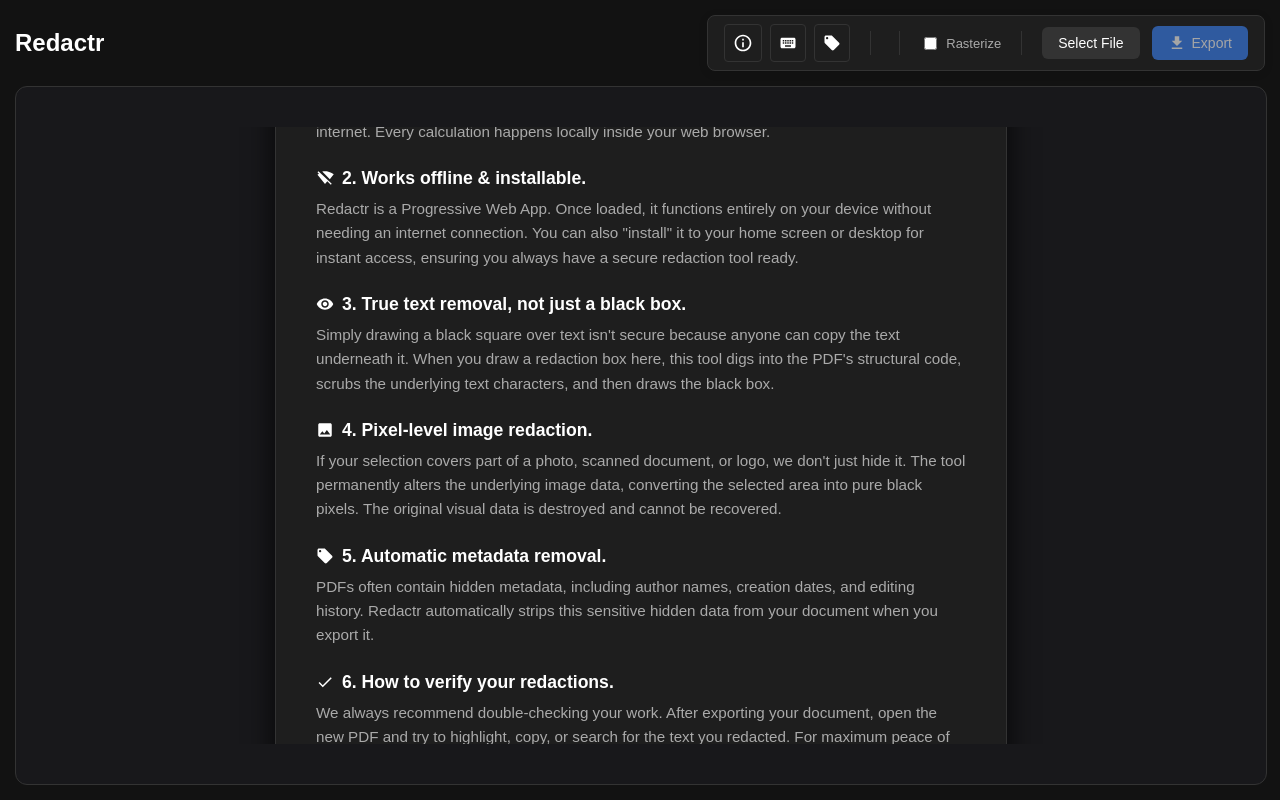
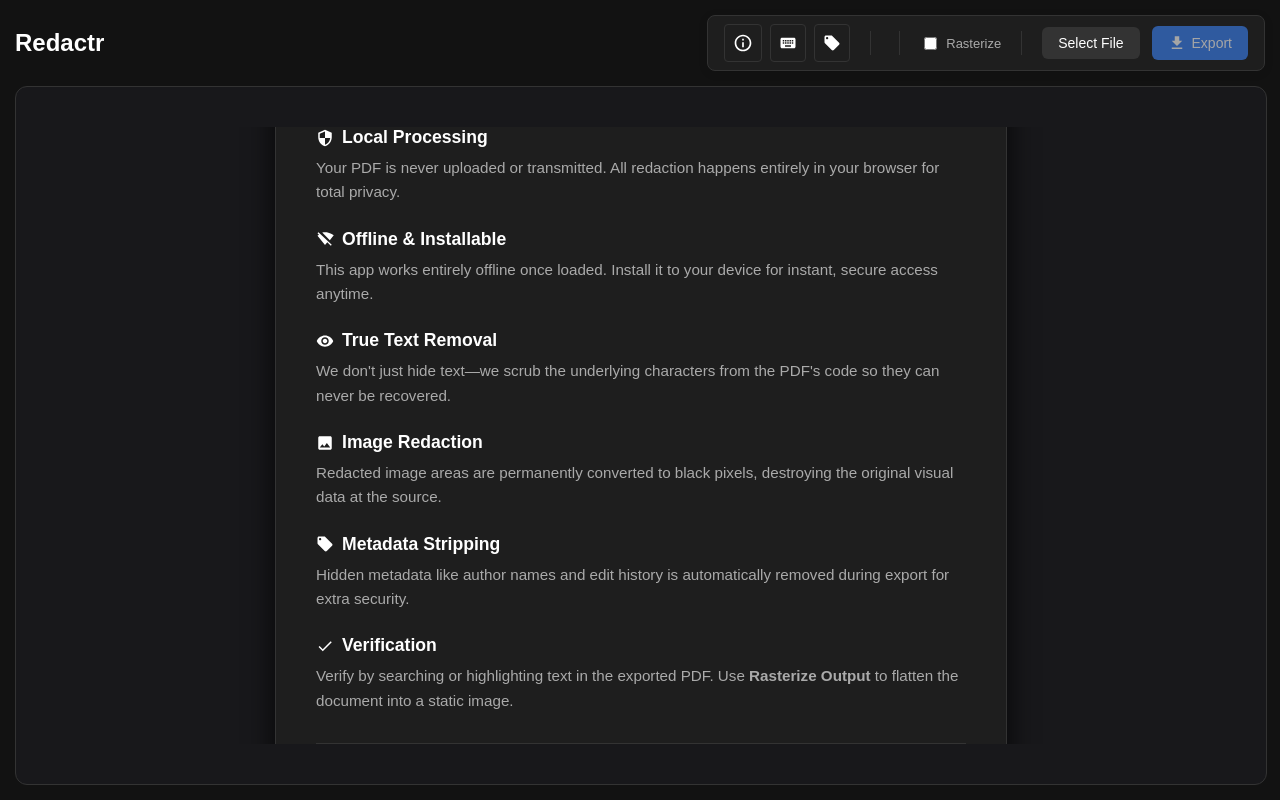
Before and after one commit to DameonL/Redactr, a Preact app: page / in a window 1280 px wide. Built offline with nearby package versions, Linux system fonts and the light colour scheme.

Commit message:
Shortened informational descriptions

```diff
--- a/src/components/InfoDialog.tsx
+++ b/src/components/InfoDialog.tsx
@@ -17,33 +17,33 @@
         <h2 className={styles.infoTitle}>How Redactr Protects Your Data</h2>
 
         <div className={styles.infoSection}>
-          <h3><Icons.Shield /> 1. Your data stays entirely on your device.</h3>
-          <p>Redacting sensitive documents can be stressful, so we built this tool to give you absolute certainty. Your PDF is never uploaded to a server, saved to a cloud, or transmitted over the internet. Every calculation happens locally inside your web browser.</p>
+          <h3><Icons.Shield /> Local Processing</h3>
+          <p>Your PDF is never uploaded or transmitted. All redaction happens entirely in your browser for total privacy.</p>
         </div>
 
         <div className={styles.infoSection}>
-          <h3><Icons.WifiOff /> 2. Works offline & installable.</h3>
-          <p>Redactr is a Progressive Web App. Once loaded, it functions entirely on your device without needing an internet connection. You can also "install" it to your home screen or desktop for instant access, ensuring you always have a secure redaction tool ready.</p>
+          <h3><Icons.WifiOff /> Offline & Installable</h3>
+          <p>This app works entirely offline once loaded. Install it to your device for instant, secure access anytime.</p>
         </div>
 
         <div className={styles.infoSection}>
-          <h3><Icons.Eye /> 3. True text removal, not just a black box.</h3>
-          <p>Simply drawing a black square over text isn't secure because anyone can copy the text underneath it. When you draw a redaction box here, this tool digs into the PDF's structural code, scrubs the underlying text characters, and then draws the black box.</p>
+          <h3><Icons.Eye /> True Text Removal</h3>
+          <p>We don't just hide text—we scrub the underlying characters from the PDF's code so they can never be recovered.</p>
         </div>
 
         <div className={styles.infoSection}>
-          <h3><Icons.Image /> 4. Pixel-level image redaction.</h3>
-          <p>If your selection covers part of a photo, scanned document, or logo, we don't just hide it. The tool permanently alters the underlying image data, converting the selected area into pure black pixels. The original visual data is destroyed and cannot be recovered.</p>
+          <h3><Icons.Image /> Image Redaction</h3>
+          <p>Redacted image areas are permanently converted to black pixels, destroying the original visual data at the source.</p>
         </div>
 
         <div className={styles.infoSection}>
-          <h3><Icons.Tag /> 5. Automatic metadata removal.</h3>
-          <p>PDFs often contain hidden metadata, including author names, creation dates, and editing history. Redactr automatically strips this sensitive hidden data from your document when you export it.</p>
+          <h3><Icons.Tag /> Metadata Stripping</h3>
+          <p>Hidden metadata like author names and edit history is automatically removed during export for extra security.</p>
         </div>
 
         <div className={styles.infoSection}>
-          <h3><Icons.Check /> 6. How to verify your redactions.</h3>
-          <p>We always recommend double-checking your work. After exporting your document, open the new PDF and try to highlight, copy, or search for the text you redacted. For maximum peace of mind, check <strong>Rasterize Output</strong> before exporting, which flattens your entire document into an un-editable, static image.</p>
+          <h3><Icons.Check /> Verification</h3>
+          <p>Verify by searching or highlighting text in the exported PDF. Use <strong>Rasterize Output</strong> to flatten the document into a static image.</p>
         </div>
 
         <div className={styles.infoActions}>
```
